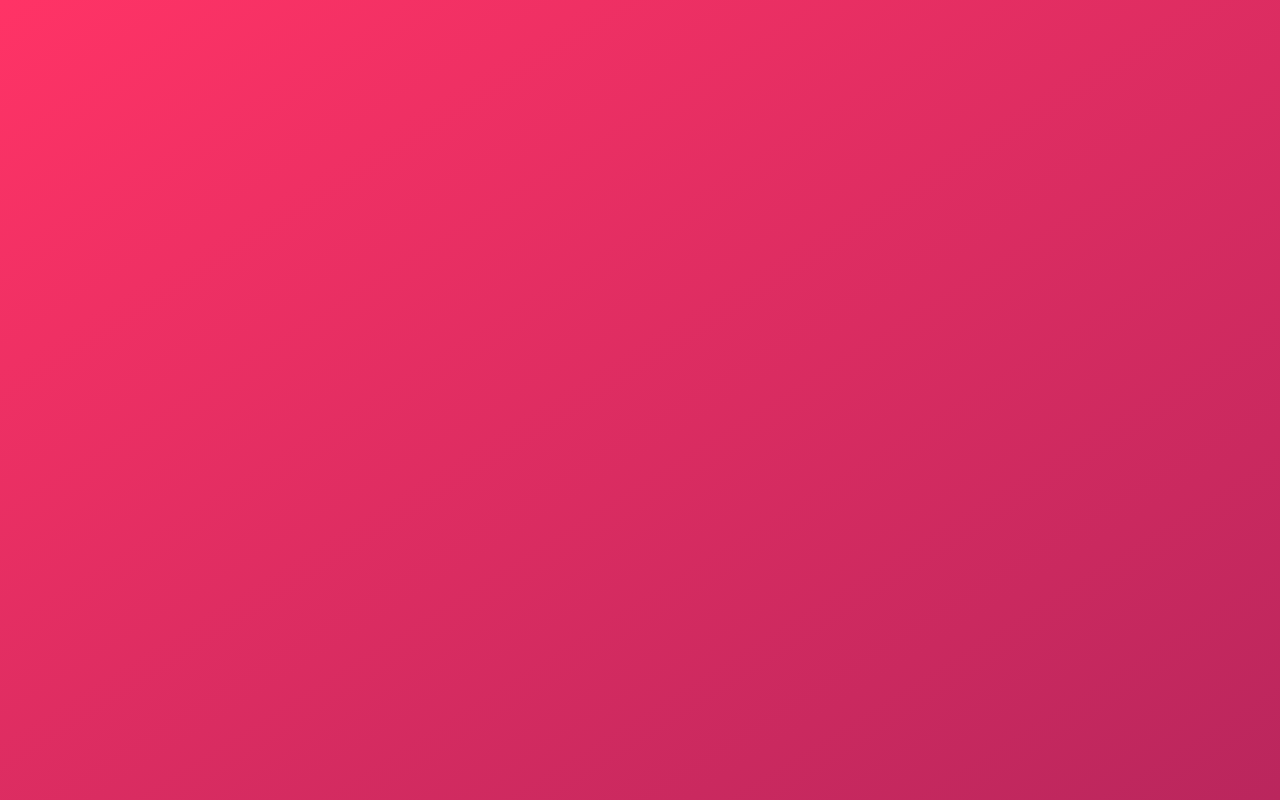
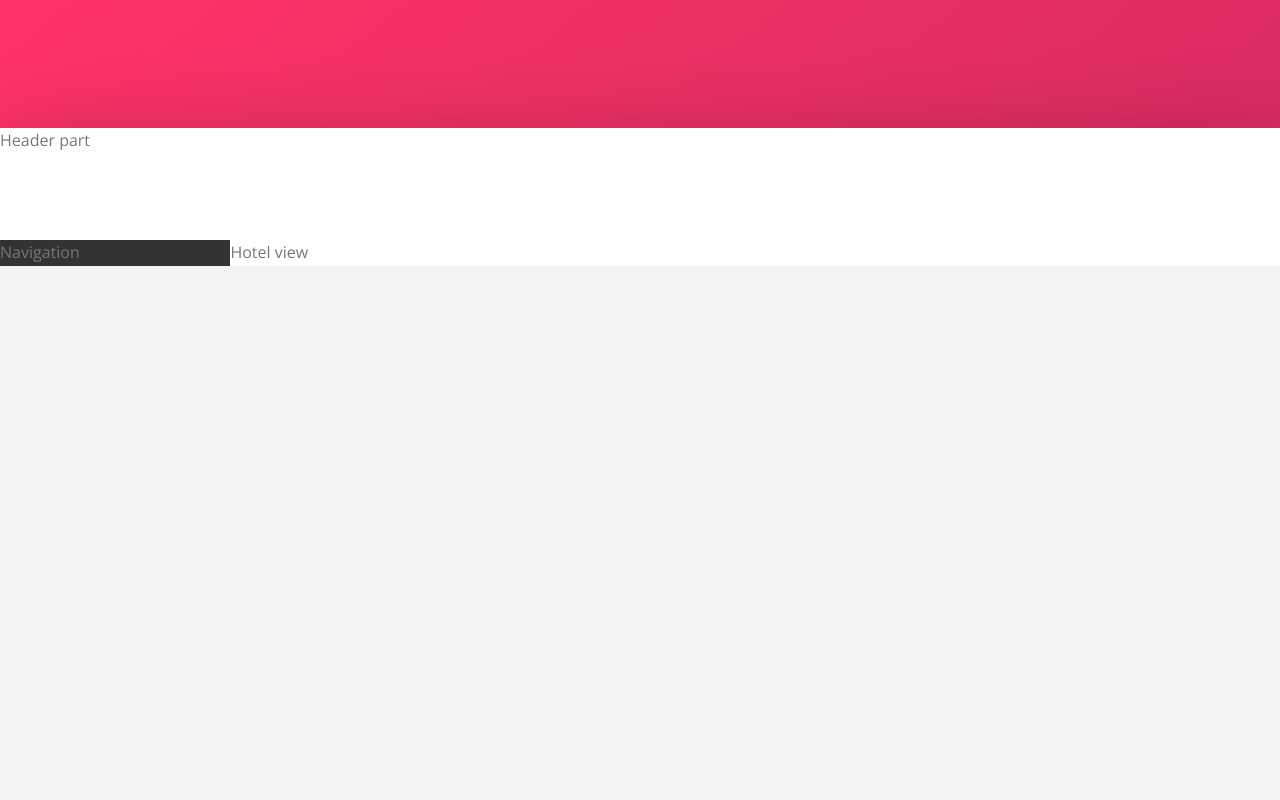
Before and after one commit to olenaborysenko/booking-site, a website: page index.html in a window 1280 px wide. Shown: the top 800 px of the page. Drawn offline with nearby package versions, Linux system fonts and the light colour scheme.

Commit message:
Added basic layout

```diff
--- a/index.html
+++ b/index.html
@@ -12,5 +12,19 @@
 </head>
 <body>
 
+	<div class="container">
+		<header class="header">
+			Header part
+		</header>
+		<div class="content">
+			<nav class="sidebar">
+				Navigation
+			</nav>
+			<main class="hotel-view">
+				Hotel view
+			</main>
+		</div>
+	</div>
+
 </body>
 </html>
--- a/sass/_base.scss
+++ b/sass/_base.scss
@@ -11,6 +11,8 @@
 	--color-grey-dark-1: #333;
 	--color-grey-dark-2: #777;
 	--color-grey-dark-3: #999;
+
+	--shadow-dark: 0 2rem 6rem rgba(0,0,0, .3);
 }
 
 * {
--- a/sass/_layout.scss
+++ b/sass/_layout.scss
@@ -0,0 +1,27 @@
+.container {
+    max-width: 120rem;
+    margin: 8rem auto;
+    background-color: var(--color-grey-light-2);
+    box-shadow: var(--shadow-dark);
+    min-height: 50rem;
+}
+
+.header {
+    height: 7rem;
+    background-color: #FFF;
+    border-bottom: var(--color-grey-light-2);
+}
+
+.content {
+    display: flex;
+}
+
+.sidebar {
+    flex: 0 0 18%;
+    background-color: var(--color-grey-dark-1);
+}
+
+.hotel-view {
+    flex: 1;
+    background-color: #FFF;
+}
```
Also changed, not shown: css/style.css.
